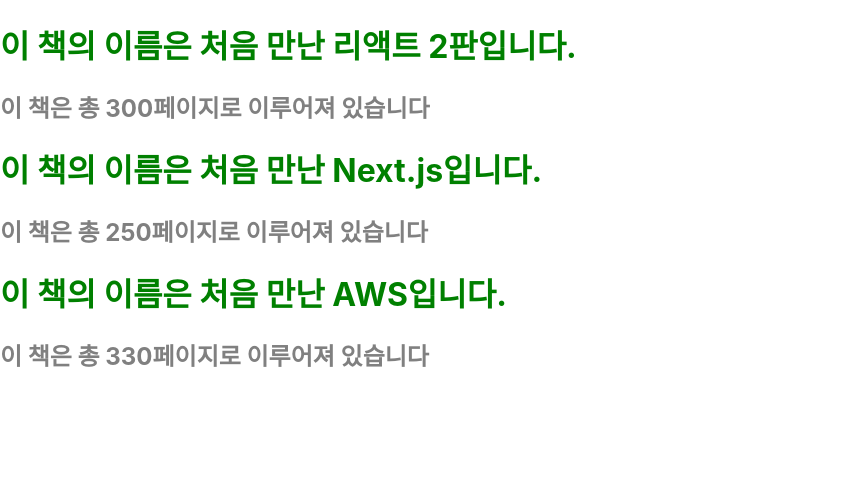
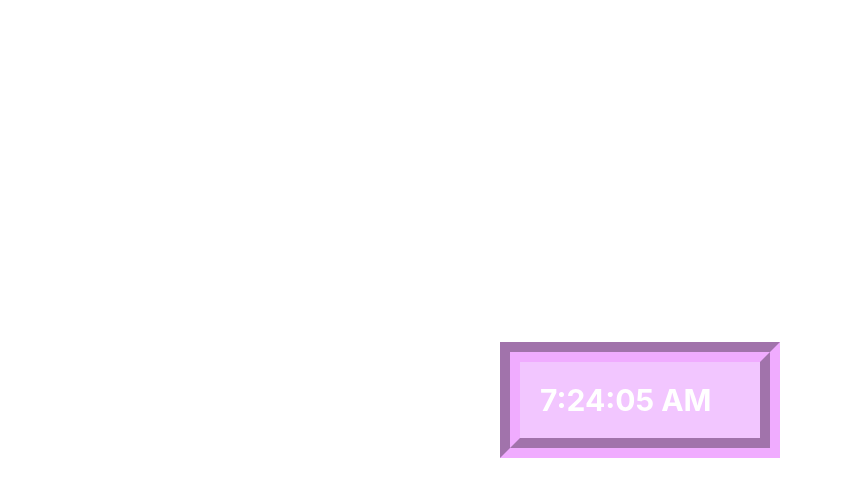
Before and after one commit to hanmose/react, a React (Create React App) app: page / in a window 1280 px wide. Shown: the top 496 px of the page, without its empty margins (0-841 px from the left). Built offline with nearby package versions, Linux system fonts and the light colour scheme.

Commit message:
Button ConfirmDialog ConfirmDialog Clock React Element Rendering

```diff
--- /dev/null
+++ b/src/Clock/Clock.jsx
@@ -0,0 +1,14 @@
+import React from "react";
+import './clock.css'
+
+function Clock(props){
+    return(
+        <div>
+            <h2 className="clock">
+                {new Date().toLocaleTimeString()}
+            </h2>
+        </div>
+    )
+}
+
+export default Clock;
--- /dev/null
+++ b/src/Clock/clock.css
@@ -0,0 +1,10 @@
+.clock{
+    border: 20px groove #f0acff;
+    background-color: #f2c6ff;
+    color: white;
+    font-size: 30px;
+    font-weight: bold;
+    padding: 20px;
+    margin: 20px;
+    width: 200px
+}
--- /dev/null
+++ b/src/chp04/Button.css
@@ -0,0 +1,26 @@
+button{
+    width: 70px;
+    color: white;
+    margin: 10px;
+    padding: 7px;
+}
+
+.bg-green{
+    background-color: green;
+    border: 3px ridge #ffffff;
+}
+
+.bg-red {
+    background-color: crimson;
+    border: 3px ridge #ffffff;
+}
+
+.bg-blue{
+        background-color: darkblue;
+        border: 3px ridge #ffffff;
+
+}
+
+.contain{
+    border: 1px solid #933cff;
+}
--- /dev/null
+++ b/src/chp04/Button.jsx
@@ -0,0 +1,10 @@
+import React from "react";
+
+function Button(props) {
+    return(
+        <button className={`bg-${props.color}`}>
+            <b>{props.children}</b>
+        </button>
+    )
+}
+export default Button
--- /dev/null
+++ b/src/chp04/ConfirmDialog.jsx
@@ -0,0 +1,17 @@
+import React from "react";
+import Button from "./Button";
+
+
+function  ConfirmDialog(props){
+    return(
+        <div className="contain">
+            <p>&nbsp;&nbsp;&nbsp;&nbsp;내용을 확인한 후 버튼을 눌러주세요</p>
+            <br/>
+            <Button color='green'>확인</Button>&nbsp;
+            <Button color='blue'>취소</Button>&nbsp;
+            <Button color='red'>초기화</Button>&nbsp;
+        </div>
+    )
+}
+
+export default ConfirmDialog
--- /dev/null
+++ b/src/chp04/ConfirmDialogs.jsx
@@ -0,0 +1,19 @@
+import React from "react";
+import Button from "./Button";
+import ConfirmDialog from "./ConfirmDialog";
+
+function ConfirmDialogs(props){
+    return(
+        <div>
+            <p>
+                <ConfirmDialog>내용</ConfirmDialog>
+                <br/>br
+                <ConfirmDialog>내용</ConfirmDialog>
+                <br/><br/>
+                <ConfirmDialog>내용</ConfirmDialog>
+            </p>
+        </div>
+    )
+}
+
+export default ConfirmDialogs
--- a/src/index.css
+++ b/src/index.css
@@ -1,4 +1,8 @@
 body {
+  display: flex;
+  justify-content: center;
+  align-items: center;
+  min-height: 100vh;
   margin: 0;
   font-family: -apple-system, BlinkMacSystemFont, 'Segoe UI', 'Roboto', 'Oxygen',
     'Ubuntu', 'Cantarell', 'Fira Sans', 'Droid Sans', 'Helvetica Neue',
--- a/src/index.js
+++ b/src/index.js
@@ -5,13 +5,21 @@
 import reportWebVitals from './reportWebVitals';
 import Library from "./chp03/Library";
 import './chp03/Book.css'
+import './chp04/Button.css'
+import ConfirmDialogs from "./chp04/ConfirmDialogs";
+import Clock from "./Clock/Clock";
+
 
 const root = ReactDOM.createRoot(document.getElementById('root'));
-root.render(
-  <React.StrictMode>
-    <Library />
-  </React.StrictMode>
-);
+
+setInterval(()=>{
+    root.render(
+        <React.StrictMode>
+            <Clock/>
+        </React.StrictMode>
+    );
+},1000)
+
 
 // If you want to start measuring performance in your app, pass a function
 // to log results (for example: reportWebVitals(console.log))
```
Also changed, not shown: src/chp04/ConfirmDialog.css (added).
